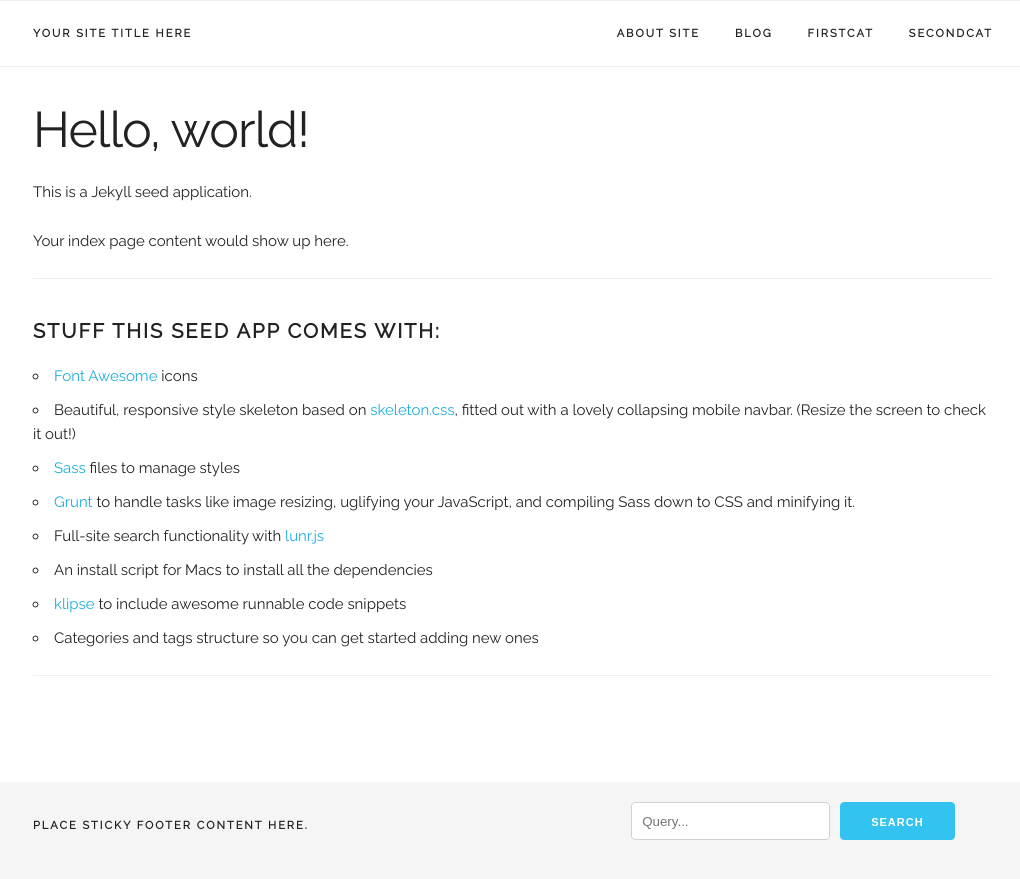
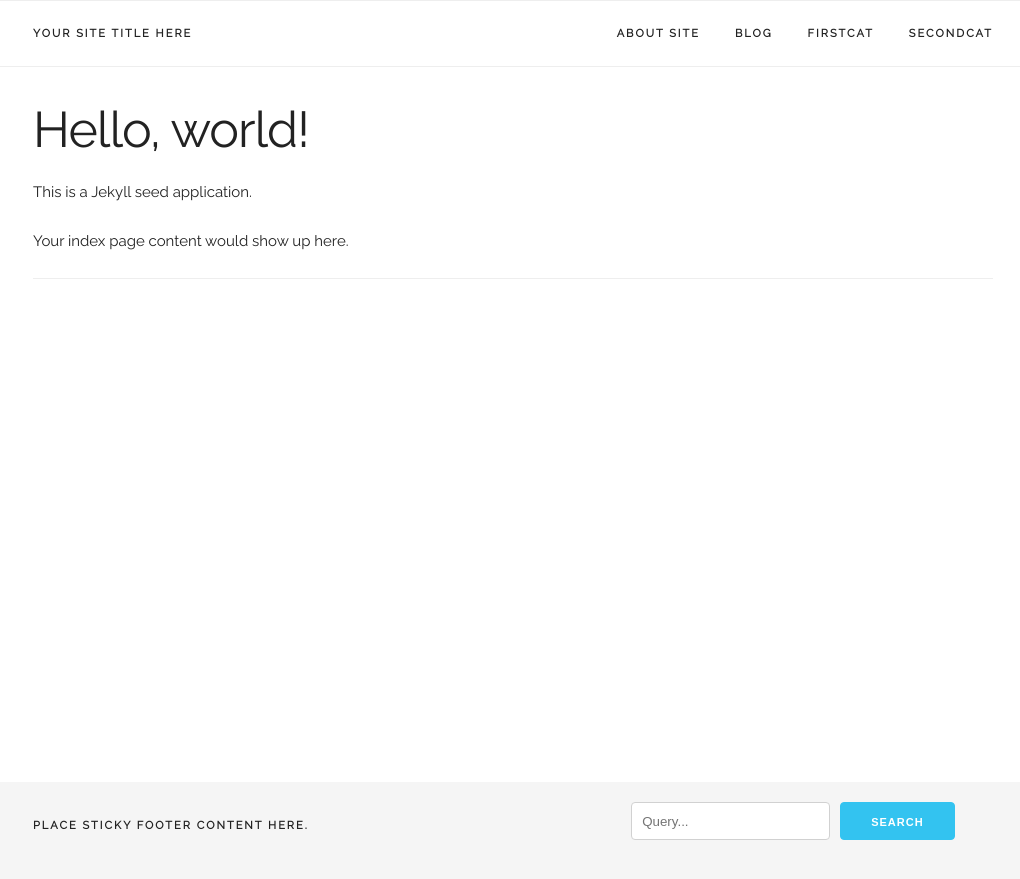
Before and after one commit to prostko/second-demo, a Jekyll site: the page built from _static/index.html, in a window 1280 px wide. Shown: the top 879 px of the page, without its empty margins (127-1147 px from the left). Built offline with Jekyll 4.4.1, drawn with Linux system fonts in a browser that asks for light colours.

Commit message:
Initial commit

```diff
--- a/_static/index.html
+++ b/_static/index.html
@@ -12,28 +12,5 @@ permalink: /
       <p class="lead">Your index page content would show up here.</p>
     </div>
 
-    <div class="index-section">
-      <h2 class="header medium-header">Stuff this seed app comes with:</h2>
-
-      <ul>
-        <li><a href="http://fontawesome.io/">Font Awesome</a> icons</li>
-
-        <li>Beautiful, responsive style skeleton based on <a href="http://getskeleton.com/">skeleton.css</a>, fitted out with a lovely collapsing mobile navbar. (Resize the screen to check it out!)</li>
-
-        <li><a href="http://sass-lang.com/">Sass</a> files to manage styles</li>
-
-        <li><a href="http://gruntjs.com/">Grunt</a> to handle tasks like image resizing, uglifying your JavaScript, and compiling Sass down to CSS and minifying it.</li>
-
-        <li>Full-site search functionality with <a href="https://github.com/slashdotdash/jekyll-lunr-js-search">lunr.js</a></li>
-
-        <li>An install script for Macs to install all the dependencies</li>
-
-        <li><a href="https://github.com/viebel/klipse">klipse</a> to include awesome runnable code snippets</li>
-
-        <li>Categories and tags structure so you can get started adding new ones</li>
-      </ul>
-    </div>
-
-
   </div>
 </div>
--- a/assets/development/stylesheets/pages/_index.scss
+++ b/assets/development/stylesheets/pages/_index.scss
@@ -6,3 +6,7 @@
    border-bottom: 1px solid #eee;
    margin-bottom: 40px;
  }
+
+ h1 (
+   font-weight: bold;
+ )
--- a/assets/development/stylesheets/pages/_post.scss
+++ b/assets/development/stylesheets/pages/_post.scss
@@ -16,4 +16,8 @@
   .post-tags {
     font-size: 1.25rem;
   }
+
+  h1 (
+    font-weight: bold;
+  )
 }
```
